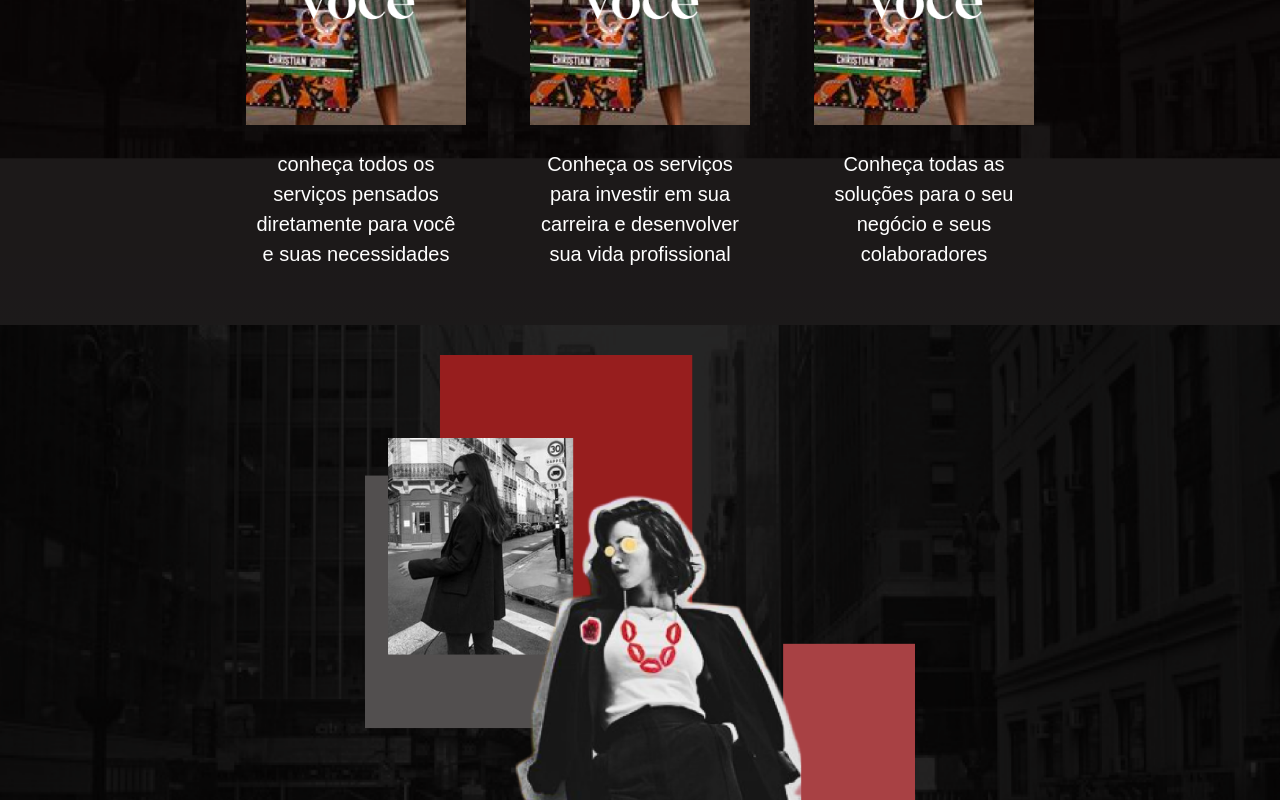
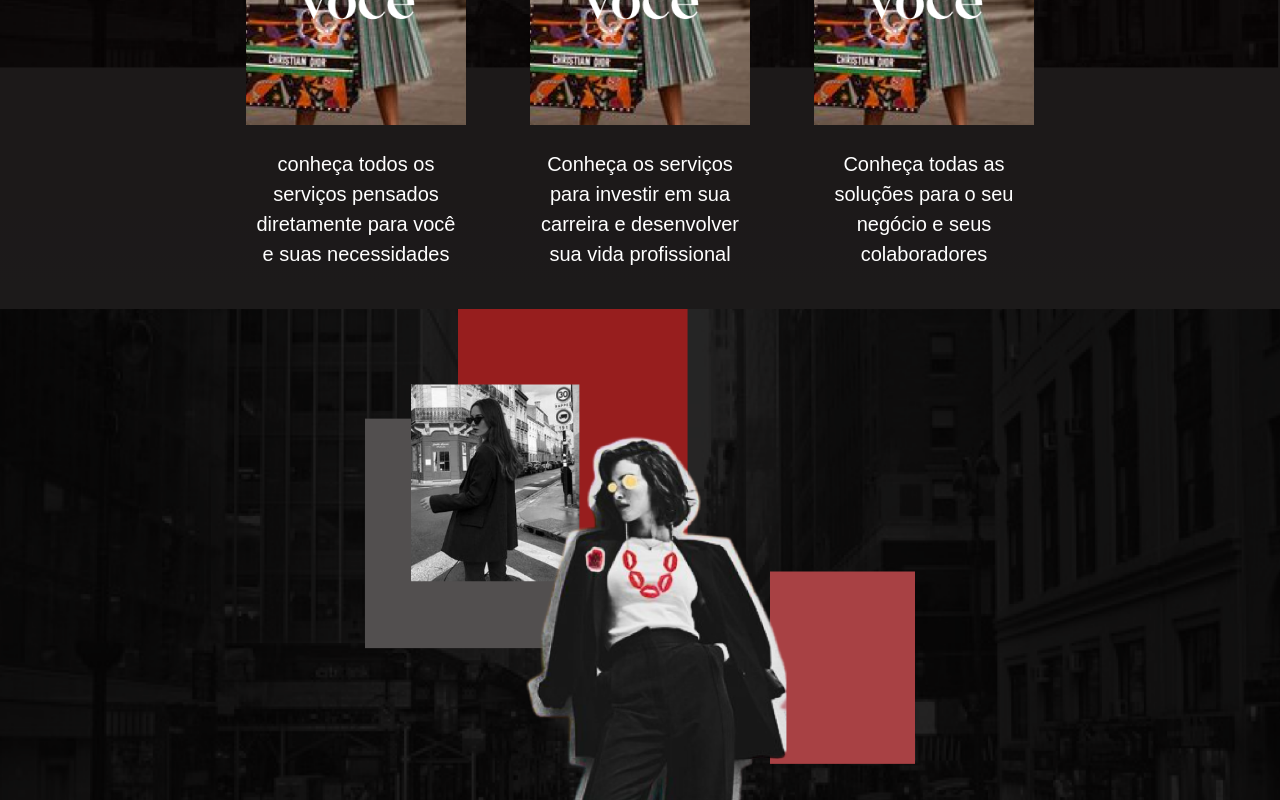
Before and after one commit to candidofabianny/transpareSer, a Next.js app in the folder transpareser/: page / in a window 1280 px wide. Shown: the part 1240-2040 px from the top of the page. Built offline with nearby package versions, Linux system fonts and the light colour scheme; a web font is replaced by a local one; what tailwindcss-animated would draw is missing.

Commit message:
sobre hero

```diff
--- a/transpareser/src/components/home/Galeria.tsx
+++ b/transpareser/src/components/home/Galeria.tsx
@@ -9,13 +9,12 @@ import Image from "next/image";
 const Galeria = () => {
   return (
     <section id="home"
-    className="bg-[url('../assets/images/home/bggaleria.png')] bg-cover bg-center flex flex-col items-center justify-center min-h-[580px] w-full">
-        <div className="bg-black/60 min-h-[580px] w-full flex flex-col md:flex-row justify-center items-end">
+    className="bg-[url('../assets/images/home/bggaleria.png')] bg-cover bg-center justify-center items-center flex flex-col min-h-[500px] w-full">
+        <div className="bg-black/60 min-h-[500px] w-full flex flex-row justify-center items-end">
         <Image
           alt="gallery"
-          className="absolute block h-[500px] md:h-[550px] w-[500px] md:w-[550px] rounded-lg object-cover"
+          className="h-[480px] md:h-[500px] w-[500px] md:w-[550px] object-cover"
           src={totalframe} />
-
     </div>
       </section>
   );
--- a/transpareser/src/components/home/Produtos.tsx
+++ b/transpareser/src/components/home/Produtos.tsx
@@ -9,7 +9,7 @@ import imgtest from "/src/assets/images/home/teste.png"
 const Produtos = () => {
     return (
         <section id="produtos"
-        className="bg-[url('../assets/images/home/productbg.png')]  flex flex-col items-center justify-center w-full">
+        className="bg-[url('../assets/images/home/productbg.png')] bg-cover bg-center flex flex-col items-center justify-center w-full">
         <div className={`${athenevoyage.className}`}>
         <h1 className="text-black text-center leading-none tracking-tighter text-[2.9rem] md:text-[3.1rem] pt-12 pb-4">
           Produtos
@@ -20,19 +20,19 @@ const Produtos = () => {
         <a href="#">
           <Image src={imgtest} className="hover:grayscale md:h-[340px] md:w-[220px]" alt="para você"/>
           </a>
-          <p className="text-white py-6 text-[1.25rem] max-w-[215px] text-center pb-10">conheça todos os serviços pensados diretamente para você e suas necessidades</p>
+          <p className="text-white py-6 text-[1.25rem] max-w-[215px] text-center pb-6">conheça todos os serviços pensados diretamente para você e suas necessidades</p>
         </div>
         <div className="flex flex-col justify-center items-center carousel-item">
         <a href="#">
           <Image src={imgtest} className="hover:grayscale md:h-[340px] md:w-[220px]" alt="carreira"/>
           </a>
-          <p className="text-white py-6 text-[1.25rem] max-w-[215px] text-center pb-10"> Conheça os serviços para investir em sua carreira e desenvolver sua vida profissional</p>
+          <p className="text-white py-6 text-[1.25rem] max-w-[215px] text-center pb-6"> Conheça os serviços para investir em sua carreira e desenvolver sua vida profissional</p>
         </div>
         <div className="flex flex-col justify-center items-center carousel-item">
         <a href="#">
           <Image src={imgtest} className="hover:grayscale md:h-[340px] md:w-[220px]" alt="empresa"/>
           </a>
-          <p className="text-white py-6 text-[1.25rem] max-w-[215px] text-center pb-10">Conheça todas as soluções para o seu negócio e seus colaboradores</p>
+          <p className="text-white py-6 text-[1.25rem] max-w-[215px] text-center pb-6">Conheça todas as soluções para o seu negócio e seus colaboradores</p>
         </div>
        </div>
         </div>
--- a/transpareser/src/components/sobre/TranspareSer.tsx
+++ b/transpareser/src/components/sobre/TranspareSer.tsx
@@ -5,12 +5,12 @@ import bghero from "/src/assets/images/sobre/bgtranspareser.png";
 
 const TranspareSer = () => {
     return (
-<div className="bg-[url('../assets/images/sobre/bgtranspareser.png')] min-h-[300px] h-full w-full">
-    <div className="flex justify-center items-center">
-    <div className={`${voigante.className}`}>
-        <h1 className="text-white text-[2rem]">TranspareSer</h1>
-        <p>texto introdutório sobre o transpareser e uma frase de impacto</p>
-        </div>
+<div className="bg-[url('../assets/images/sobre/bgtranspareser.png')] bg-cover bg-center items-center min-h-[520px] h-full w-full">
+        <div className="flex flex-col lg:flex-row gap-4 items-center md:items-start pt-40">
+        <div className={`${voigante.className}`}>
+         <h1 className="text-white text-[3.2rem] md:text-[3.7rem] md:pl-16">A TranspareSer</h1>
+         </div>
+         <p className="text-[1.4rem] md:text-[1.6rem] lg:text-[1.3rem] text-center lg:text-left lg:pt-28 text-white px-12 md:pr-4 md:max-w-[460px] lg:max-w-[410px]">Onde a psicologia e a moda se encontram para escrever o futuro, hoje.</p>
     </div>
 </div>
     );
```
